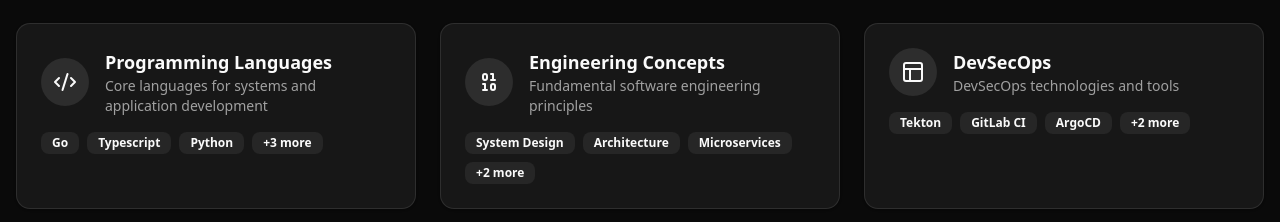
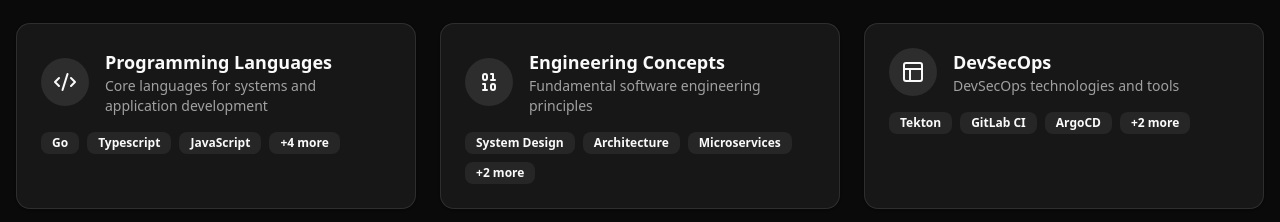
Before and after one commit to connellrobert/connellrobert.github.io, a React (Vite) app: page / in a window 1280 px wide. Shown: the part 1800-2022 px from the top of the page. Built offline with nearby package versions, Linux system fonts and the light colour scheme.

Commit message:
fixing languages

```diff
--- a/src/components/tech-stack.tsx
+++ b/src/components/tech-stack.tsx
@@ -15,10 +15,11 @@
       skills: [
         { name: "Go", level: 90 },
         { name: "Typescript", level: 85 },
+        { name: "JavaScript", level: 90 },
         { name: "Python", level: 88 },
         { name: "Rust", level: 77 },
         { name: "C#", level: 70 },
-        { name: "JavaScript", level: 90 },
+        { name: "Java", level: 85 },
       ],
     },
     concepts: {
```
